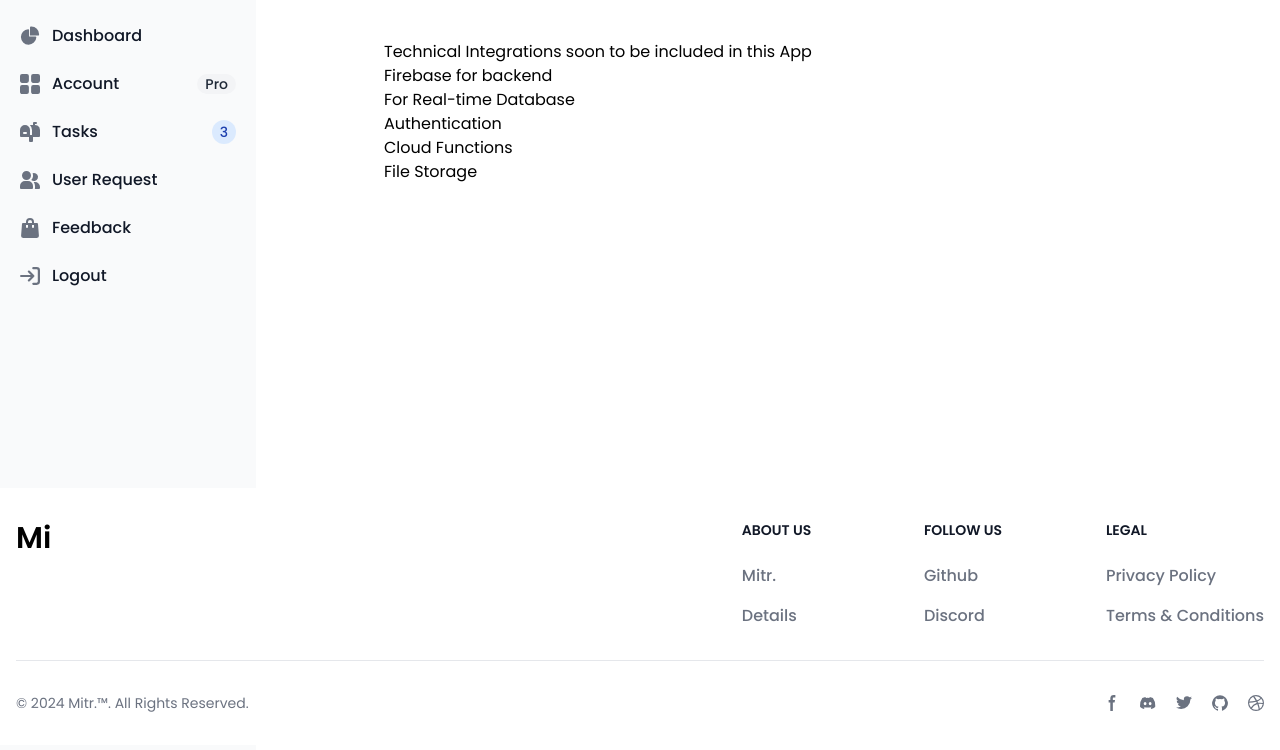
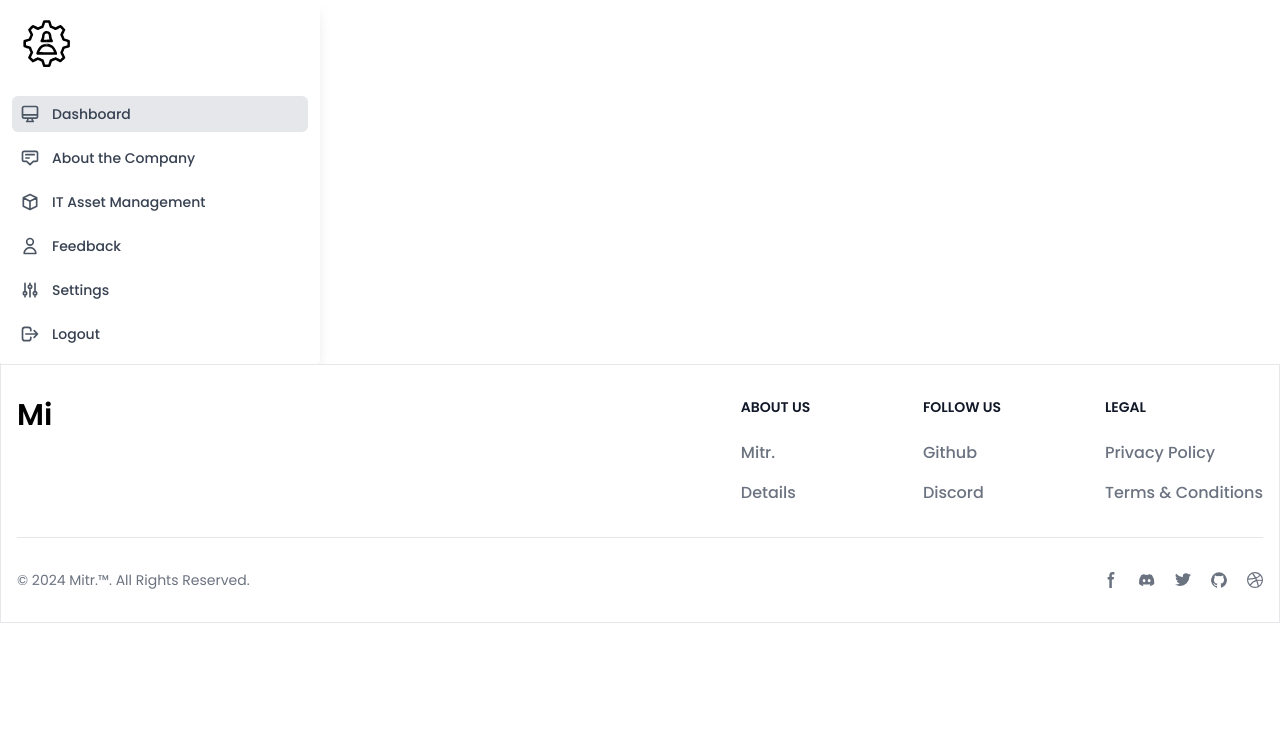
Before and after one commit to piyushbaibhav/Mitr, a React (Vite) app: page /portal in a window 1280 px wide. Shown: the top 750 px of the page. Built offline with nearby package versions, Linux system fonts and the light colour scheme.

Commit message:
Content Updates

```diff
--- a/src/components/Footer.jsx
+++ b/src/components/Footer.jsx
@@ -4,7 +4,7 @@ export default function Footer() {
   return (
 
 
-<footer class="bg-white dark:bg-gray-900">
+<footer class="bg-white border border-solid dark:bg-gray-900 flex flex-grow">
     <div class="mx-auto w-full max-w-screen-xl p-4 py-6 lg:py-8">
         <div class="md:flex md:justify-between">
           <div class="mb-6 md:mb-0">
--- a/src/components/Hamburger.jsx
+++ b/src/components/Hamburger.jsx
@@ -10,71 +10,73 @@ export default function Hamburger() {
     return (
         <>
 
-<button data-drawer-target="default-sidebar" data-drawer-toggle="default-sidebar" aria-controls="default-sidebar" type="button" class="inline-flex items-center p-2 mt-2 ms-3 text-sm text-gray-500 rounded-lg sm:hidden hover:bg-gray-100 focus:outline-none focus:ring-2 focus:ring-gray-200 dark:text-gray-400 dark:hover:bg-gray-700 dark:focus:ring-gray-600">
-   <span class="sr-only">Open sidebar</span>
-   <svg class="w-6 h-6" aria-hidden="true" fill="currentColor" viewBox="0 0 20 20" xmlns="http://www.w3.org/2000/svg">
-   <path clip-rule="evenodd" fill-rule="evenodd" d="M2 4.75A.75.75 0 012.75 4h14.5a.75.75 0 010 1.5H2.75A.75.75 0 012 4.75zm0 10.5a.75.75 0 01.75-.75h7.5a.75.75 0 010 1.5h-7.5a.75.75 0 01-.75-.75zM2 10a.75.75 0 01.75-.75h14.5a.75.75 0 010 1.5H2.75A.75.75 0 012 10z"></path>
+    <div class="w-3/12 bg-white rounded p-3 shadow-lg">
+        <div class="flex items-center space-x-4 p-2 mb-5">
+            <img class="h-12 rounded-full" src="./Logo.svg" alt="James Bhatta"/>
+        </div>
+        <ul class="space-y-2 text-sm">
+            <li>
+                <a href="#" class="flex items-center space-x-3 text-gray-700 p-2 rounded-md font-medium hover:bg-gray-200 bg-gray-200 focus:shadow-outline">
+                    <span class="text-gray-600">
+                        <svg class="h-5" xmlns="http://www.w3.org/2000/svg" fill="none" viewBox="0 0 24 24" stroke="currentColor">
+                            <path stroke-linecap="round" stroke-linejoin="round" stroke-width="2" d="M9.75 17L9 20l-1 1h8l-1-1-.75-3M3 13h18M5 17h14a2 2 0 002-2V5a2 2 0 00-2-2H5a2 2 0 00-2 2v10a2 2 0 002 2z" />
                         </svg>
-</button>
-
-<aside id="default-sidebar" class="fixed top-0 left-0 z-40 w-64 h-screen transition-transform -translate-x-full sm:translate-x-0" aria-label="Sidebar">
-   <div class="h-full px-3 py-4 overflow-y-auto bg-gray-50 dark:bg-gray-800">
-      <ul class="space-y-2 font-medium">
-         <li>
-            <a href="#" class="flex items-center p-2 text-gray-900 rounded-lg dark:text-white hover:bg-gray-100 dark:hover:bg-gray-700 group">
-               <svg class="w-5 h-5 text-gray-500 transition duration-75 dark:text-gray-400 group-hover:text-gray-900 dark:group-hover:text-white" aria-hidden="true" xmlns="http://www.w3.org/2000/svg" fill="currentColor" viewBox="0 0 22 21">
-                  <path d="M16.975 11H10V4.025a1 1 0 0 0-1.066-.998 8.5 8.5 0 1 0 9.039 9.039.999.999 0 0 0-1-1.066h.002Z"/>
-                  <path d="M12.5 0c-.157 0-.311.01-.565.027A1 1 0 0 0 11 1.02V10h8.975a1 1 0 0 0 1-.935c.013-.188.028-.374.028-.565A8.51 8.51 0 0 0 12.5 0Z"/>
-               </svg>
-               <span class="ms-3">Dashboard</span>
+                    </span>
+                    <span>Dashboard</span>
                 </a>
             </li>
             <li>
-            <a href="#" class="flex items-center p-2 text-gray-900 rounded-lg dark:text-white hover:bg-gray-100 dark:hover:bg-gray-700 group">
-               <svg class="flex-shrink-0 w-5 h-5 text-gray-500 transition duration-75 dark:text-gray-400 group-hover:text-gray-900 dark:group-hover:text-white" aria-hidden="true" xmlns="http://www.w3.org/2000/svg" fill="currentColor" viewBox="0 0 18 18">
-                  <path d="M6.143 0H1.857A1.857 1.857 0 0 0 0 1.857v4.286C0 7.169.831 8 1.857 8h4.286A1.857 1.857 0 0 0 8 6.143V1.857A1.857 1.857 0 0 0 6.143 0Zm10 0h-4.286A1.857 1.857 0 0 0 10 1.857v4.286C10 7.169 10.831 8 11.857 8h4.286A1.857 1.857 0 0 0 18 6.143V1.857A1.857 1.857 0 0 0 16.143 0Zm-10 10H1.857A1.857 1.857 0 0 0 0 11.857v4.286C0 17.169.831 18 1.857 18h4.286A1.857 1.857 0 0 0 8 16.143v-4.286A1.857 1.857 0 0 0 6.143 10Zm10 0h-4.286A1.857 1.857 0 0 0 10 11.857v4.286c0 1.026.831 1.857 1.857 1.857h4.286A1.857 1.857 0 0 0 18 16.143v-4.286A1.857 1.857 0 0 0 16.143 10Z"/>
+                <a href="#" class="flex items-center space-x-3 text-gray-700 p-2 rounded-md font-medium hover:bg-gray-200 focus:bg-gray-200 focus:shadow-outline">
+                    <span class="text-gray-600">
+                        <svg class="h-5" xmlns="http://www.w3.org/2000/svg" fill="none" viewBox="0 0 24 24" stroke="currentColor">
+                            <path stroke-linecap="round" stroke-linejoin="round" stroke-width="2" d="M7 8h10M7 12h4m1 8l-4-4H5a2 2 0 01-2-2V6a2 2 0 012-2h14a2 2 0 012 2v8a2 2 0 01-2 2h-3l-4 4z"></path>
                         </svg>
-               <span class="flex-1 ms-3 whitespace-nowrap">Account</span>
-               <span class="inline-flex items-center justify-center px-2 ms-3 text-sm font-medium text-gray-800 bg-gray-100 rounded-full dark:bg-gray-700 dark:text-gray-300">Pro</span>
+                    </span>
+                    <span>About the Company</span>
                 </a>
             </li>
             <li>
-            <a href="#" class="flex items-center p-2 text-gray-900 rounded-lg dark:text-white hover:bg-gray-100 dark:hover:bg-gray-700 group">
-               <svg class="flex-shrink-0 w-5 h-5 text-gray-500 transition duration-75 dark:text-gray-400 group-hover:text-gray-900 dark:group-hover:text-white" aria-hidden="true" xmlns="http://www.w3.org/2000/svg" fill="currentColor" viewBox="0 0 20 20">
-                  <path d="m17.418 3.623-.018-.008a6.713 6.713 0 0 0-2.4-.569V2h1a1 1 0 1 0 0-2h-2a1 1 0 0 0-1 1v2H9.89A6.977 6.977 0 0 1 12 8v5h-2V8A5 5 0 1 0 0 8v6a1 1 0 0 0 1 1h8v4a1 1 0 0 0 1 1h2a1 1 0 0 0 1-1v-4h6a1 1 0 0 0 1-1V8a5 5 0 0 0-2.582-4.377ZM6 12H4a1 1 0 0 1 0-2h2a1 1 0 0 1 0 2Z"/>
+                <a href="#" class="flex items-center space-x-3 text-gray-700 p-2 rounded-md font-medium hover:bg-gray-200 focus:bg-gray-200 focus:shadow-outline">
+                    <span class="text-gray-600">
+                        <svg class="h-5" xmlns="http://www.w3.org/2000/svg" fill="none" viewBox="0 0 24 24" stroke="currentColor">
+                            <path stroke-linecap="round" stroke-linejoin="round" stroke-width="2" d="M20 7l-8-4-8 4m16 0l-8 4m8-4v10l-8 4m0-10L4 7m8 4v10M4 7v10l8 4" />
                         </svg>
-               <span class="flex-1 ms-3 whitespace-nowrap">Tasks</span>
-               <span class="inline-flex items-center justify-center w-3 h-3 p-3 ms-3 text-sm font-medium text-blue-800 bg-blue-100 rounded-full dark:bg-blue-900 dark:text-blue-300">3</span>
+                    </span>
+                    <span>IT Asset Management</span>
                 </a>
             </li>
             <li>
-            <a href="#" class="flex items-center p-2 text-gray-900 rounded-lg dark:text-white hover:bg-gray-100 dark:hover:bg-gray-700 group">
-               <svg class="flex-shrink-0 w-5 h-5 text-gray-500 transition duration-75 dark:text-gray-400 group-hover:text-gray-900 dark:group-hover:text-white" aria-hidden="true" xmlns="http://www.w3.org/2000/svg" fill="currentColor" viewBox="0 0 20 18">
-                  <path d="M14 2a3.963 3.963 0 0 0-1.4.267 6.439 6.439 0 0 1-1.331 6.638A4 4 0 1 0 14 2Zm1 9h-1.264A6.957 6.957 0 0 1 15 15v2a2.97 2.97 0 0 1-.184 1H19a1 1 0 0 0 1-1v-1a5.006 5.006 0 0 0-5-5ZM6.5 9a4.5 4.5 0 1 0 0-9 4.5 4.5 0 0 0 0 9ZM8 10H5a5.006 5.006 0 0 0-5 5v2a1 1 0 0 0 1 1h11a1 1 0 0 0 1-1v-2a5.006 5.006 0 0 0-5-5Z"/>
+                <a href="#" class="flex items-center space-x-3 text-gray-700 p-2 rounded-md font-medium hover:bg-gray-200 focus:bg-gray-200 focus:shadow-outline">
+                    <span class="text-gray-600">
+                        <svg class="h-5" xmlns="http://www.w3.org/2000/svg" fill="none" viewBox="0 0 24 24" stroke="currentColor">
+                            <path stroke-linecap="round" stroke-linejoin="round" stroke-width="2" d="M16 7a4 4 0 11-8 0 4 4 0 018 0zM12 14a7 7 0 00-7 7h14a7 7 0 00-7-7z" />
                         </svg>
-               <span class="flex-1 ms-3 whitespace-nowrap">User Request</span>
+                    </span>
+                    <span>Feedback</span>
                 </a>
             </li>
             <li>
-            <a href="#" class="flex items-center p-2 text-gray-900 rounded-lg dark:text-white hover:bg-gray-100 dark:hover:bg-gray-700 group">
-               <svg class="flex-shrink-0 w-5 h-5 text-gray-500 transition duration-75 dark:text-gray-400 group-hover:text-gray-900 dark:group-hover:text-white" aria-hidden="true" xmlns="http://www.w3.org/2000/svg" fill="currentColor" viewBox="0 0 18 20">
-                  <path d="M17 5.923A1 1 0 0 0 16 5h-3V4a4 4 0 1 0-8 0v1H2a1 1 0 0 0-1 .923L.086 17.846A2 2 0 0 0 2.08 20h13.84a2 2 0 0 0 1.994-2.153L17 5.923ZM7 9a1 1 0 0 1-2 0V7h2v2Zm0-5a2 2 0 1 1 4 0v1H7V4Zm6 5a1 1 0 1 1-2 0V7h2v2Z"/>
+                <a href="#" class="flex items-center space-x-3 text-gray-700 p-2 rounded-md font-medium hover:bg-gray-200 focus:bg-gray-200 focus:shadow-outline">
+                    <span class="text-gray-600">
+                        <svg class="h-5" xmlns="http://www.w3.org/2000/svg" fill="none" viewBox="0 0 24 24" stroke="currentColor">
+                            <path stroke-linecap="round" stroke-linejoin="round" stroke-width="2" d="M12 6V4m0 2a2 2 0 100 4m0-4a2 2 0 110 4m-6 8a2 2 0 100-4m0 4a2 2 0 110-4m0 4v2m0-6V4m6 6v10m6-2a2 2 0 100-4m0 4a2 2 0 110-4m0 4v2m0-6V4"></path>
                         </svg>
-               <span class="flex-1 ms-3 whitespace-nowrap">Feedback</span>
+                    </span>
+                    <span>Settings</span>
                 </a>
             </li>
             <li>
-            <a href="#" class="flex items-center p-2 text-gray-900 rounded-lg dark:text-white hover:bg-gray-100 dark:hover:bg-gray-700 group">
-               <svg class="flex-shrink-0 w-5 h-5 text-gray-500 transition duration-75 dark:text-gray-400 group-hover:text-gray-900 dark:group-hover:text-white" aria-hidden="true" xmlns="http://www.w3.org/2000/svg" fill="none" viewBox="0 0 18 16">
-                  <path stroke="currentColor" stroke-linecap="round" stroke-linejoin="round" stroke-width="2" d="M1 8h11m0 0L8 4m4 4-4 4m4-11h3a2 2 0 0 1 2 2v10a2 2 0 0 1-2 2h-3"/>
+                <a href="http://localhost:5173/" class="flex items-center space-x-3 text-gray-700 p-2 rounded-md font-medium hover:bg-gray-200 focus:bg-gray-200 focus:shadow-outline">
+                    <span class="text-gray-600">
+                        <svg class="h-5" xmlns="http://www.w3.org/2000/svg" fill="none" viewBox="0 0 24 24" stroke="currentColor">
+                            <path stroke-linecap="round" stroke-linejoin="round" stroke-width="2" d="M17 16l4-4m0 0l-4-4m4 4H7m6 4v1a3 3 0 01-3 3H6a3 3 0 01-3-3V7a3 3 0 013-3h4a3 3 0 013 3v1" />
                         </svg>
-               <span class="flex-1 ms-3 whitespace-nowrap">Logout</span>
+                    </span>
+                    <span>Logout</span>
                 </a>
             </li>
-
         </ul>
     </div>
-</aside>
 
 
         </>
--- a/src/pages/Login.jsx
+++ b/src/pages/Login.jsx
@@ -98,7 +98,7 @@ const Login = () => {
           <input type="password" name="password" placeholder="Password" />
           <a href="">Forgot your email or password?</a>
           <Link to="/dashboard">
-          <button onClick={(e)=>{handleLogin(e)}} >Sign in</button>
+          <button >Sign in</button>
           </Link>
 
           {
--- a/src/pages/PhotoUpload.jsx
+++ b/src/pages/PhotoUpload.jsx
@@ -15,7 +15,7 @@ const WebcamComponent = () => {
 
   const handleCloseWebcam = () => {
     setOpenWebcam(false);
-    setScreenshot(null); // Reset the screenshot when closing the webcam
+    setScreenshot(null);
   };
 
   const captureScreenshot = () => {
@@ -28,8 +28,8 @@ const WebcamComponent = () => {
     image.src = imageSrc;
 
     image.onload = () => {
-      const maxWidth = 300; // Set the maximum width for the resized image
-      const maxHeight = 300; // Set the maximum height for the resized image
+      const maxWidth = 300;
+      const maxHeight = 300;
 
       let width = image.width;
       let height = image.height;
--- a/src/pages/Portal.jsx
+++ b/src/pages/Portal.jsx
@@ -4,19 +4,7 @@ import Hamburger from '../components/Hamburger'
 export default function Portal() {
   return (
     <>
-    <div className='flex'>
-      <div className='ml-96 mt-10 pb-4 mb-72'>Technical Integrations soon to be included in this App <br/>
-      Firebase for backend <br/>
-       For Real-time Database <br/>
-       Authentication <br/>
-       Cloud Functions <br/>
-       File Storage <br/>
-
-      </div>
-      <div className="relative -z-10"><Hamburger/></div>
-
-    </div>
-
+    <Hamburger/>
     </>
   )
 }
```
Lines whose indentation alone changed are shown as unchanged.
